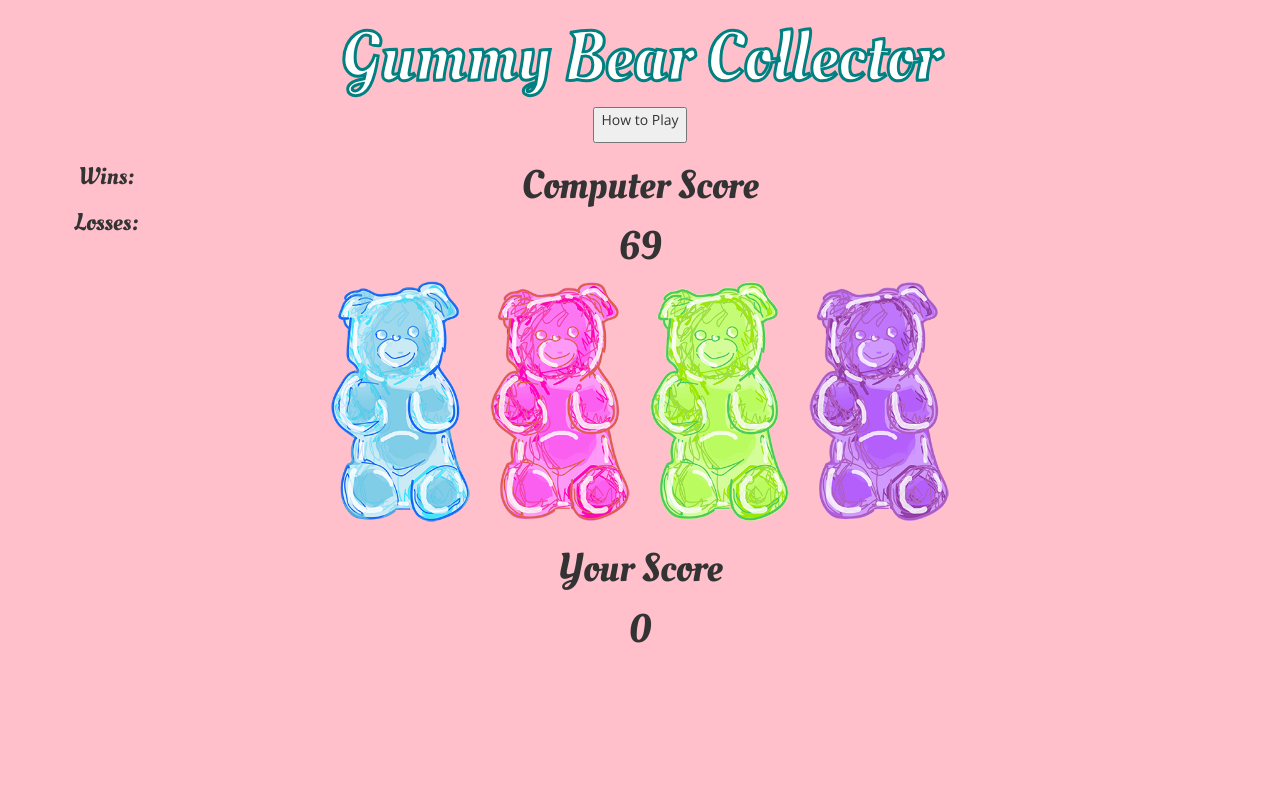
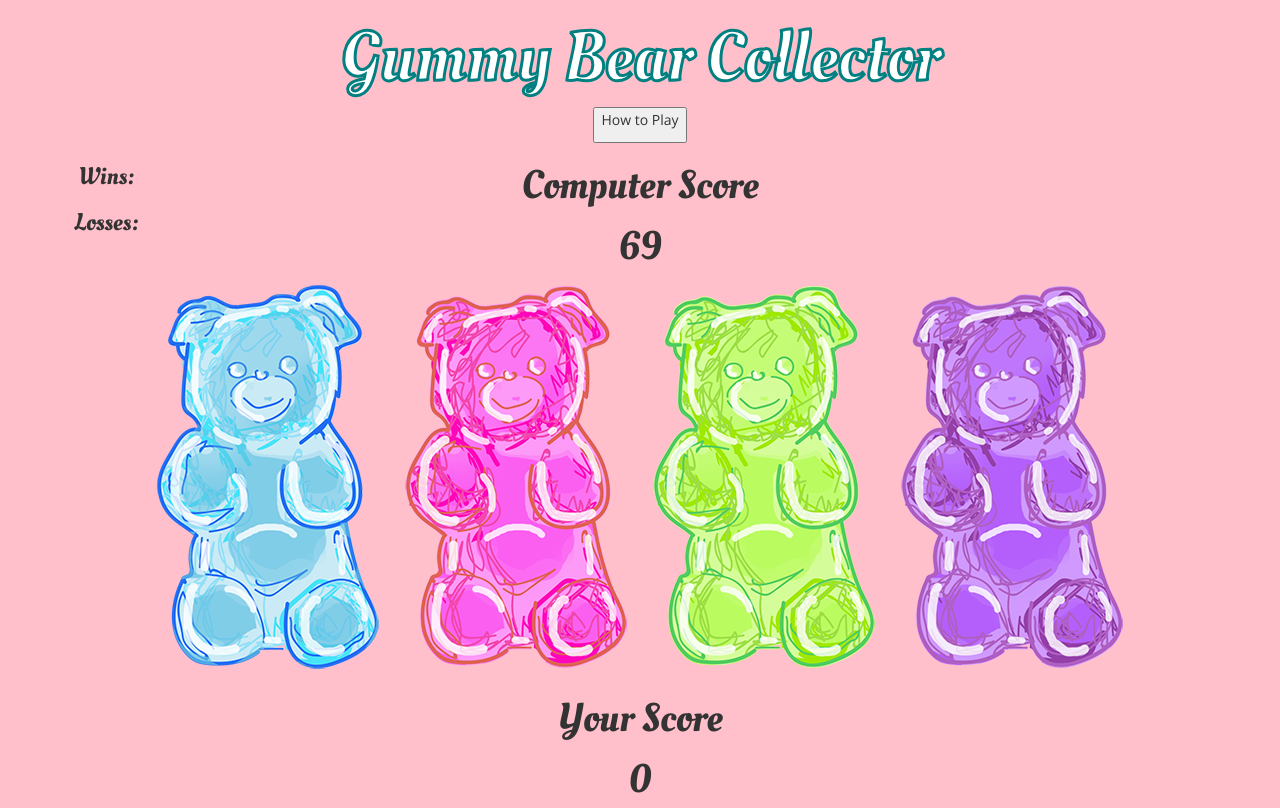
Before and after one commit to meeshyd/gummy-bear-collector, a PHP site: page / in a window 1280 px wide. Before the commit the page ends 643 px from the top, so only its background shows below. Run offline with PHP 8.4, Linux system fonts and the light colour scheme; some libraries are stand-ins or nearby versions.

Commit message:
commiting changes to index.html and game.js - added for loop to create bear buttons, revised rest of javascrip tto accomodate new function

```diff
--- a/assets/css/style.css
+++ b/assets/css/style.css
@@ -47,7 +47,7 @@
 	z-index: 500;
 }
 
-#treat-btn-box {
+#bear-button-div {
 	width: 100%;
 	display: flex;
 	justify-content: center;
--- a/assets/javascript/game.js
+++ b/assets/javascript/game.js
@@ -1,68 +1,81 @@
-// global variables
-var userScore = 0;
-var winCount = 0;
-var lossCount = 0;
-var randomComputerNum = 0;
-var randomComputerNum = 0;
-var blueRandomNum = 0;
-var pinkRandomNum = 0;
-var greenRandomNum = 0;
-var purpleRandomNum = 0;
+$(document).ready(function() {
+	var bearButton = $("");
+	var randomComputerNum = 0;
+	var bearsObj = {
+		color: ["blue", "pink", "green", "purple"],
+		points: [],
+	};
+	var winCount = 0;
+	var lossCount = 0;
+	var userScore = 0;
 
-$(document).ready(function() {
+	for (var i = 0; i<bearsObj.color.length; i++) {
+		bearButton = $ ("<button>");
+		$(bearButton).attr('class', 'bear-button');
+		$(bearButton).attr('id', bearsObj.color[i]+'-'+'bear-button');
+		$(bearButton).append('<img src="assets/images/' + bearsObj.color[i] + '.png"/>');
+		$(bearButton).attr('points',bearsObj.points[i]);
+		$("#bear-button-div").append(bearButton);
+	};
 
-// begins game by refreshing the user's score and generating new random number for computer score and the buttons
-	function start() {
-
+	function start () {
 		userScore = 0;
-		$("#user-score").html(userScore);
+		$("#user-score").text(userScore);
 
 		randomComputerNum = Math.floor(Math.random() * 102) + 19;
-		blueRandomNum = Math.floor(Math.random() * 12) + 1;
-		pinkRandomNum = Math.floor(Math.random() * 12) + 1;
-		greenRandomNum = Math.floor(Math.random() * 12) + 1;
-		purpleRandomNum = Math.floor(Math.random() * 12) + 1;
-		// console.log ('computer number:'+randomComputerNum);
-		// console.log ('blue number:'+ blueRandomNum);
-		// console.log ('pink number:'+ pinkRandomNum);
-		// console.log ('green number:'+ greenRandomNum);
-		// console.log ('purple number:'+ purpleRandomNum);
+		$("#computer-score").text(randomComputerNum);
 
-		$("#computer-score").html(randomComputerNum);
+		bearsObj.points=[];
+
+		var randomBearNum = [
+			Math.floor(Math.random() * 12) + 1,
+			Math.floor(Math.random() * 12) + 1,
+			Math.floor(Math.random() * 12) + 1,
+			Math.floor(Math.random() * 12) + 1,
+		];
+		for (var i = 0; i<bearsObj.color.length; i++) {
+			bearsObj.points.push(randomBearNum[i]);
+		};
+
+		console.log('Computer Num: '+ randomComputerNum);
+		console.log('Bear Nums: '+ bearsObj.points);
 	};
 
+start ();
+
 //button click functions
-	// toggles game instructions when user clicks on How to Play button
+
+// toggles game instructions when user clicks on How to Play button
 	$(".instructions-button").on("click", function() {
   		$(".instructions-text").toggle();
 	});
 
 	$("#blue-bear-button").on("click", function() {
-		userScore += blueRandomNum;
+		var blueRandomPts = bearsObj.points[0];
+		userScore += blueRandomPts;
 		$("#user-score").html(userScore);
 		gameOver();
-		console.log(userScore);
 	});
 
 	$("#pink-bear-button").on("click", function() {
-		userScore += pinkRandomNum;
+		var pinkRandomPts = bearsObj.points[1];
+		userScore += pinkRandomPts;
 		$("#user-score").html(userScore);
 		gameOver();
-		console.log(userScore);
 	});
 
 	$("#green-bear-button").on("click", function() {
-		userScore += greenRandomNum;
+		var greenRandomPts = bearsObj.points[2];
+		userScore += greenRandomPts;
 		$("#user-score").html(userScore);
 		gameOver();
-		console.log(userScore);
 	});
 
 	$("#purple-bear-button").on("click", function() {
-		userScore += purpleRandomNum;
+		var purpleRandomPts = bearsObj.points[3];
+		userScore += purpleRandomPts;
 		$("#user-score").html(userScore);
 		gameOver();
-		console.log(userScore);
 	});
 
 //game over function
@@ -73,15 +86,12 @@
 			winCount++;
 			$("#win-count").html(winCount);
 			start();
-		}
-		else if (userScore > randomComputerNum) {
+		}else if (userScore > randomComputerNum) {
 			alert("You lose!");
 			lossCount++;
 			$("#loss-count").html(lossCount);
 			start();
 		}
-	}
-
-start ();
+	};
 
 });
--- a/index.html
+++ b/index.html
@@ -46,20 +46,7 @@
 					<h2>Computer Score</h2>
 					<div id="computer-score"></div>
 				</div>
-				<div id="treat-btn-box">
-					<button id="blue-bear-button" class="bear-button">
-						<img src="assets/images/bluebear.png" class="gummy-bear">
-					</button>
-					<button id="pink-bear-button" class="bear-button">
-						<img src="assets/images/pinkbear.png" class="gummy-bear">
-					</button>
-					<button id="green-bear-button" class="bear-button">
-						<img src="assets/images/greenbear.png" class="gummy-bear">
-					</button>
-					<button id="purple-bear-button" class="bear-button">
-						<img src="assets/images/purplebear.png" class="gummy-bear">
-					</button>
-				</div>
+				<div id="bear-button-div"></div>
 				<div id="user-score-box">
 					<h2>Your Score</h2>
 				<div id="user-score">0</div>
```
Also changed, not shown: assets/images/blue.png (renamed from assets/images/bluebear.png), assets/images/green.png (renamed from assets/images/greenbear.png), assets/images/pink.png (renamed from assets/images/pinkbear.png), assets/images/purple.png (renamed from assets/images/purplebear.png), assets/images/stripe.jpg (deleted).
